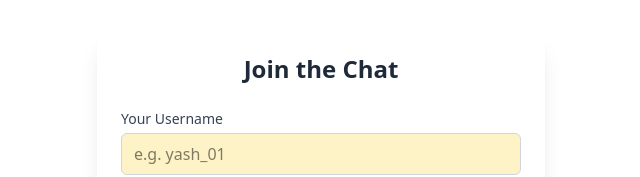
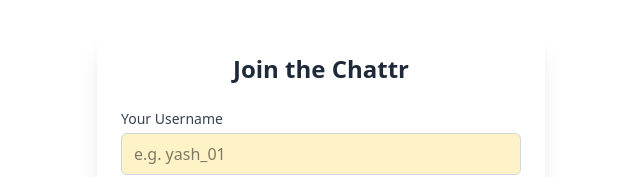
Before and after one commit to yhbarve/rtc-chat, a React (Vite) app in the folder frontend/: page / in a window 1280 px wide. Shown: the part 241-418 px from the top of the page, without its empty margins (319-959 px from the left). Built offline with nearby package versions, Linux system fonts and the light colour scheme; no server answers.

Commit message:
added readme

```diff
--- a/frontend/src/pages/HomeScreen.tsx
+++ b/frontend/src/pages/HomeScreen.tsx
@@ -39,7 +39,7 @@
   <div className="h-screen flex items-center justify-center">
     <div className="w-full max-w-md p-6 bg-white shadow-xl rounded-xl">
       <h1 className="text-2xl font-bold mb-6 text-center text-gray-800">
-        Join the Chat
+        Join the Chattr
       </h1>
 
       {/* Username input */}
```
Also changed, not shown: 1 other file (tests, documents, lock files or other folders).
